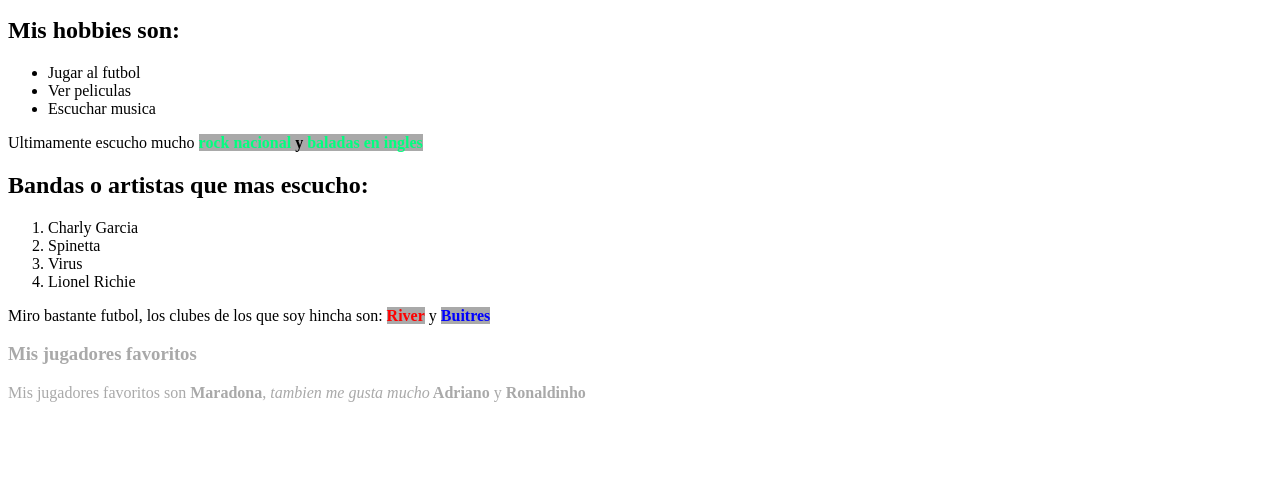
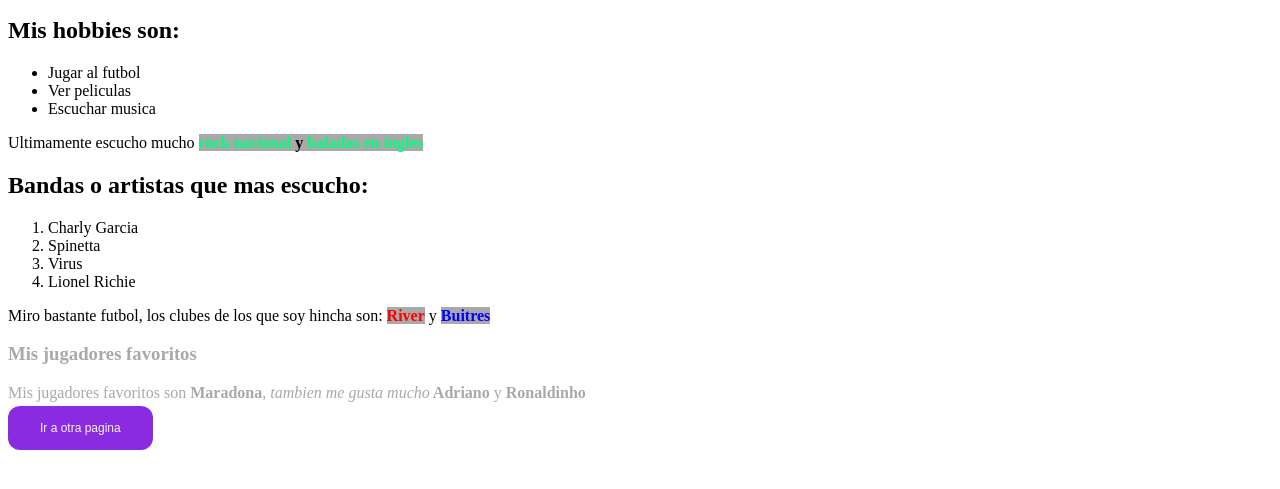
Before and after one commit to Esteban-Programacion/TP1-Programacion-3, a plain HTML site: page index.html in a window 1280 px wide. Shown: the part 101-590 px from the top of the page. Drawn offline with Linux system fonts and the light colour scheme.

Commit message:
agregue boton para ir a otra pagina y su estilo

```diff
--- a/estilos.css
+++ b/estilos.css
@@ -20,8 +20,13 @@ h3,
 .jugadores{
   color: darkgrey;
 }
-
-p b em{
-  color:yellow;
-  background-color: black;
+.botonpagina{
+  background-color: blueviolet;
+  border: none;
+  color: aliceblue;
+  padding: 15px 32px;
+  text-decoration: none;
+  font-size: 12px;
+  border-radius: 12px;
+  font-family: sans-serif;
 }
--- a/index.html
+++ b/index.html
@@ -33,5 +33,6 @@
         Mis jugadores favoritos son <b>Maradona</b>,
         <em>tambien me gusta mucho</em><b> Adriano</b> y <b>Ronaldinho</b>
     </p>
+    <a href="pagina2.html" class="botonpagina">Ir a otra pagina</a>
 </body>
 </html>
```
Also changed, not shown: pagina2.html (+12 -0 lines).
